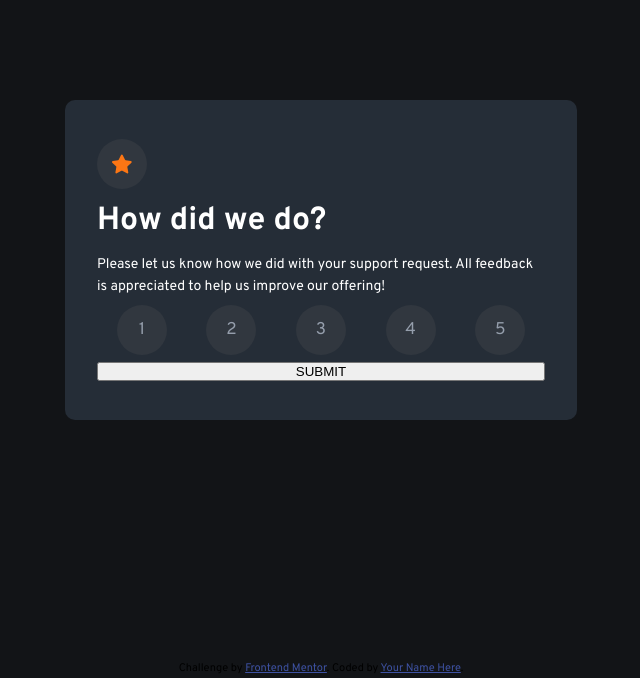
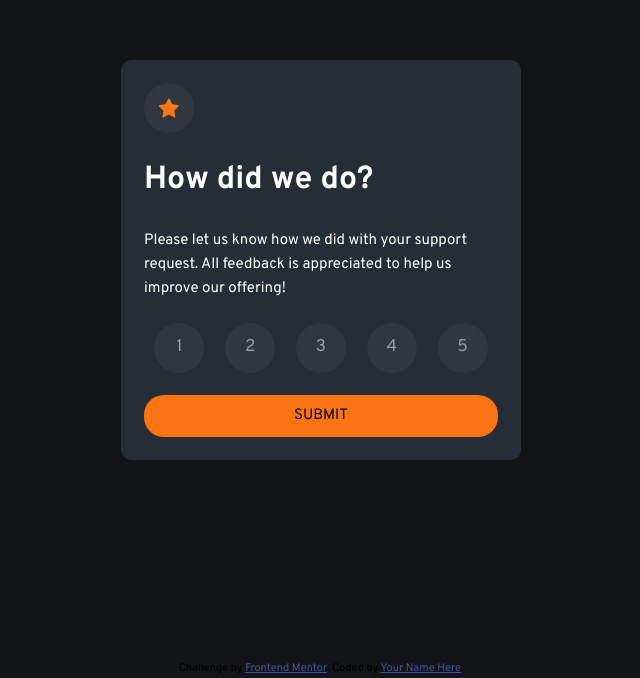
Before and after one commit to stuartambient/interactive-rating-component-main, a website: page index.html in a window 1280 px wide. Shown: the part 140-818 px from the top of the page, without its empty margins (319-959 px from the left). Drawn offline with Linux system fonts and the light colour scheme.

Commit message:
closing in on layout and styles

```diff
--- a/index.html
+++ b/index.html
@@ -1,6 +1,9 @@
 <!DOCTYPE html>
 <html lang="en">
   <head>
+    <style>
+      @import url('https://fonts.googleapis.com/css2?family=Overpass:wght@400;700&display=swap');
+    </style>
     <meta charset="UTF-8" />
     <meta name="viewport" content="width=device-width, initial-scale=1.0" />
     <!-- displays site properly based on user's device -->
@@ -26,6 +29,9 @@
     </style>
   </head>
   <body>
+    <script>
+      0;
+    </script>
     <main class="main">
       <div class="ratings__wrapper">
         <div class="ratings__image">
@@ -42,13 +48,13 @@
           is appreciated to help us improve our offering!
         </p>
         <ul class="ratings__group">
-          <li class="ratings__rank">1</li>
-          <li class="ratings__rank">2</li>
-          <li class="ratings__rank">3</li>
-          <li class="ratings__rank">4</li>
-          <li class="ratings__rank">5</li>
+          <li class="ratings__rank" value="1">1</li>
+          <li class="ratings__rank" value="2">2</li>
+          <li class="ratings__rank" value="3">3</li>
+          <li class="ratings__rank" value="4">4</li>
+          <li class="ratings__rank" value="5">5</li>
         </ul>
-        <button class="ratings__submit" type="submit">SUBMIT</button>
+        <button type="submit" class="ratings__submit">SUBMIT</button>
       </div>
     </main>
 
--- a/index.js
+++ b/index.js
@@ -0,0 +1,21 @@
+const ratings = document.querySelectorAll('.ratings__rank');
+
+const submitRating = document.querySelector('.ratings__submit');
+
+let rating;
+
+const removePrev = target => {
+  ratings.forEach(r => {
+    if (r.classList.contains('active') && r !== target) {
+      r.classList.remove('active');
+    }
+  });
+};
+
+ratings.forEach(item => {
+  item.addEventListener('click', item => {
+    removePrev(item.target);
+    item.target.classList.toggle('active');
+    rating = item.target.value;
+  });
+});
--- a/style.css
+++ b/style.css
@@ -1,5 +1,3 @@
-@import url('https://fonts.googleapis.com/css2?family=Overpass:wght@400;700&display=swap');
-
 :root {
   --COLOR-PRIMARY: hsl(25, 97%, 53%);
   --COLOR-NEUTRAL-WHITE: hsl(0, 0%, 100%);
@@ -31,6 +29,7 @@ body {
   line-height: 1.6;
   background-color: var(--COLOR-NEUTRAL-VERY-DARK-BLUE);
   font-family: var(--FONT-OVERPASS);
+  font-size: 1.5rem;
 }
 
 .main {
@@ -43,12 +42,12 @@ body {
 
 .ratings__wrapper {
   background-color: var(--COLOR-NEUTRAL-DARK-BLUE);
-  width: 40vw;
-  height: 40vh;
-  padding: 3.2rem;
+  width: 400px;
+  height: 400px;
+  padding: 2.3rem;
   display: flex;
   flex-direction: column;
-  justify-content: space-evenly;
+  justify-content: space-between;
   border-radius: 10px;
 }
 
@@ -68,12 +67,13 @@ body {
 }
 
 .ratings__question {
+  font-family: var(--FONT-OVERPASS);
   font-size: 3.2rem;
   color: var(--COLOR-NEUTRAL-WHITE);
 }
 
 .ratings__instructions {
-  font-size: 14px;
+  /* font-size: 15px; */
   color: var(--COLOR-NEUTRAL-WHITE);
 }
 
@@ -100,5 +100,20 @@ body {
   justify-content: center;
 }
 
+.ratings__rank:hover {
+  cursor: pointer;
+  /*  background-color: lightgrey; */
+}
+
 .ratings__submit {
+  font: inherit;
+  background-color: var(--COLOR-PRIMARY);
+  text-shadow: none;
+  border: none;
+  height: 4.2rem;
+  border-radius: 20px;
 }
+
+.active {
+  background-color: green;
+}
```
